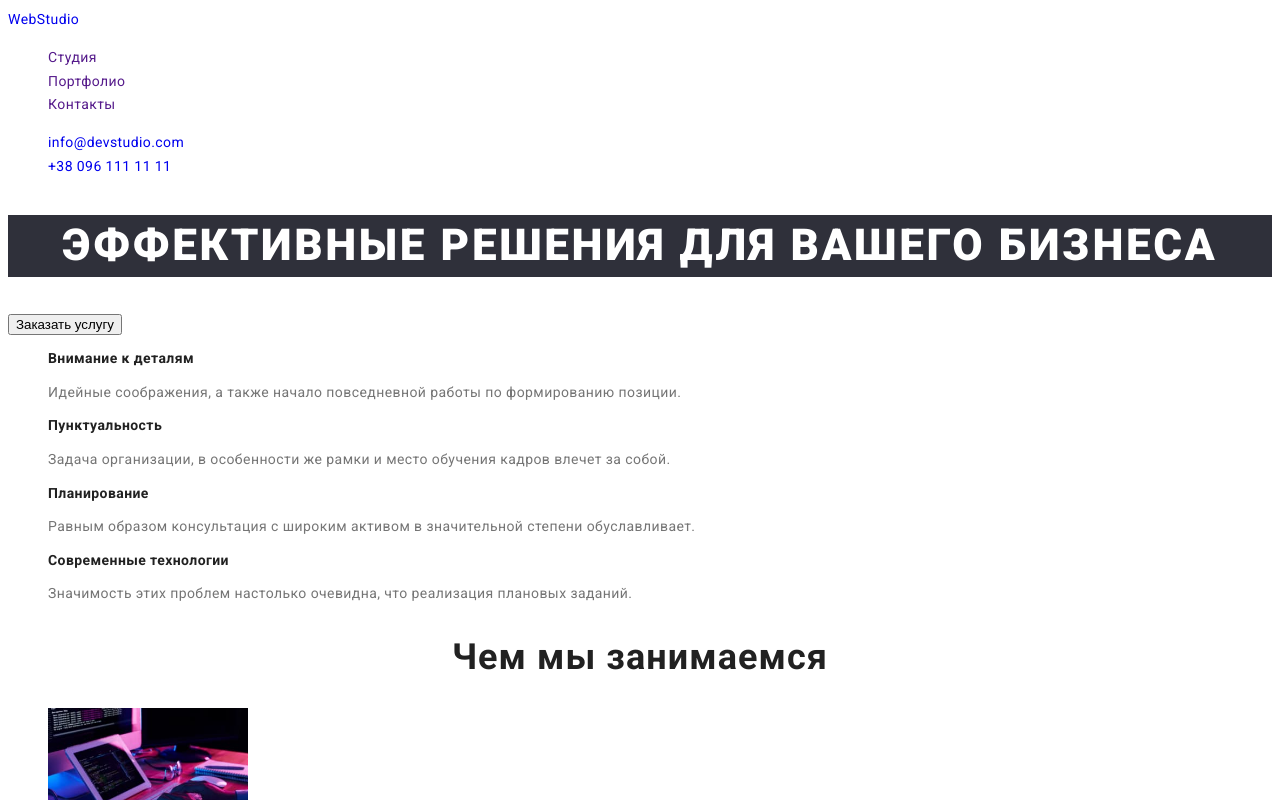
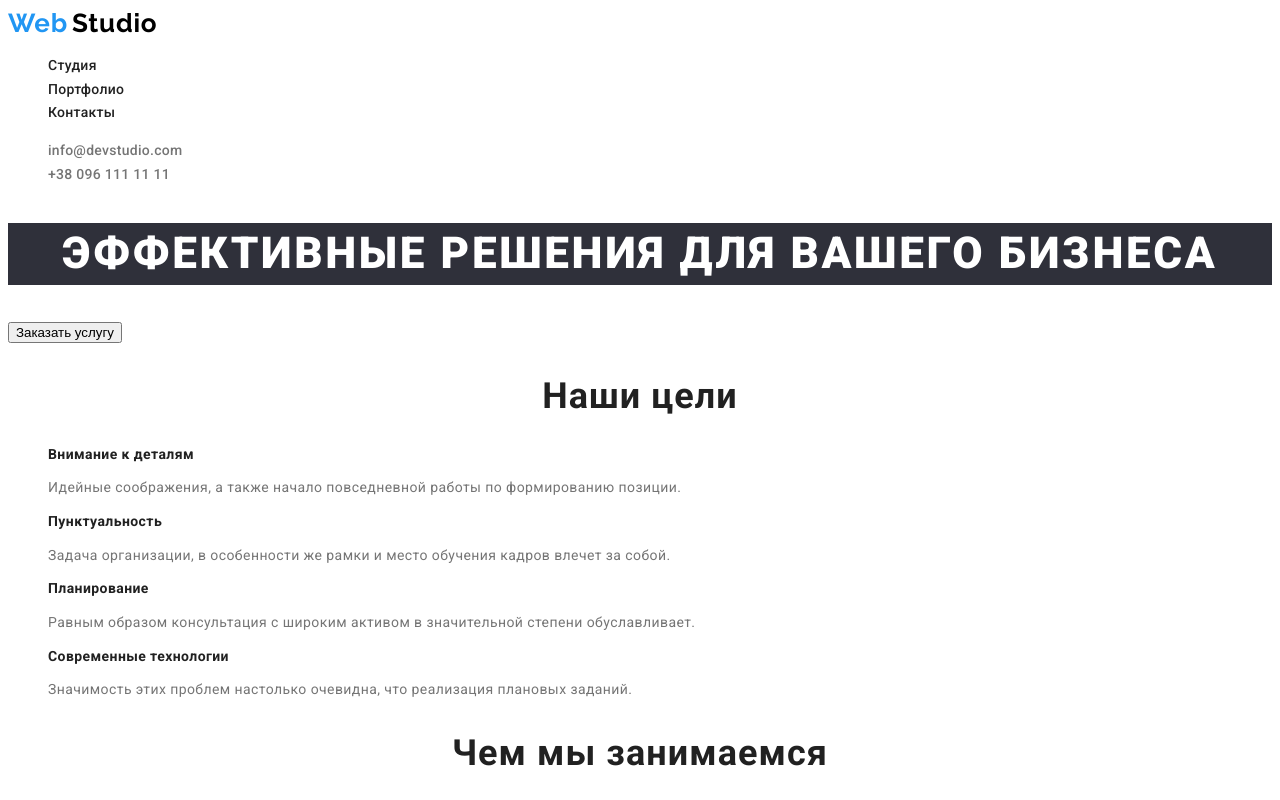
Before and after one commit to kbuhantsev/goit-markup-hw-02, a plain HTML site: page index.html in a window 1280 px wide. Shown: the top 800 px of the page. Drawn offline with Linux system fonts and the light colour scheme.

Commit message:
Закончил CSS

```diff
--- a/index.html
+++ b/index.html
@@ -16,53 +16,62 @@
   <body>
     <header class="header">
       <nav class="header-navigation">
-        <a href="/" class="text-logo"><span>Web</span><span>Studio</span></a>
+        <a href="./">
+          <span class="text-logo logo-left">Web</span>
+          <span class="text-logo">Studio</span>
+        </a>
         <ul class="navigation-list">
-          <li><a href="">Студия</a></li> <!--font-weight: 500;-->
-          <li><a href="">Портфолио</a></li>
-          <li><a href="">Контакты</a></li>
+          <li><a href="./" class="nav-refs">Студия</a></li>
+          <!--font-weight: 500;-->
+          <li><a href="./" class="nav-refs">Портфолио</a></li>
+          <li><a href="./" class="nav-refs">Контакты</a></li>
         </ul>
       </nav>
       <ul class="header-address">
-        <li><a href="mailto:info@devstudio.com">info@devstudio.com</a></li>
-        <li><a href="tel:+380961111111">+38 096 111 11 11</a></li>
+        <li>
+          <a href="mailto:info@devstudio.com" class="nav-refs"
+            >info@devstudio.com</a
+          >
+        </li>
+        <li>
+          <a href="tel:+380961111111" class="nav-refs">+38 096 111 11 11</a>
+        </li>
       </ul>
     </header>
 
     <main class="main">
       <!-- Герой -->
       <section class="header-slogan">
-        <h1 class="header-slogan-text">
-          Эффективные решения для вашего бизнеса
-        </h1>
+        <h1>Эффективные решения для вашего бизнеса</h1>
         <button type="button">Заказать услугу</button>
       </section>
       <!-- Цели -->
       <section class="hangs">
+        <h2>Наши цели</h2>
         <ul>
           <li>
-            <p class="article-title">Внимание к деталям</h3>
+            <h3 class="article-title">Внимание к деталям</h3>
             <p class="hangs-text">
               Идейные соображения, а также начало повседневной работы по
               формированию позиции.
             </p>
           </li>
           <li>
-            <p class="article-title">Пунктуальность</h3>
+            <h3 class="article-title">Пунктуальность</h3>
             <p class="hangs-text">
               Задача организации, в особенности же рамки и место обучения кадров
               влечет за собой.
             </p>
           </li>
           <li>
-            <p class="article-title">Планирование</h3>
+            <h3 class="article-title">Планирование</h3>
             <p class="hangs-text">
               Равным образом консультация с широким активом в значительной
               степени обуславливает.
             </p>
           </li>
           <li>
-            <p class="article-title">Современные технологии</h3>
+            <h3 class="article-title">Современные технологии</h3>
             <p class="hangs-text">
               Значимость этих проблем настолько очевидна, что реализация
               плановых заданий.
@@ -134,11 +143,16 @@
     </main>
 
     <footer class="footer">
-      <a href="/" class="text-logo"><span>Web</span><span>Studio</span></a>
+      <a href="./">
+        <span class="text-logo logo-left">Web</span>
+        <span class="text-logo logo-right">Studio</span>
+      </a>
       <address>
-        <p>г. Киев, пр-т Леси Украинки, 26</p>
-        <a href="mailto:info@devstudio.com">info@devstudio.com</a>
-        <a href="tel:+380961111111">+38 096 111 11 11</a>
+        <ul class="header-address">
+          <li>г. Киев, пр-т Леси Украинки, 26</li>
+          <li><a href="mailto:info@devstudio.com">info@devstudio.com</a></li>
+          <li><a href="tel:+380961111111">+38 096 111 11 11</a></li>
+        </ul>
       </address>
     </footer>
   </body>
--- a/styles/styles.css
+++ b/styles/styles.css
@@ -12,13 +12,6 @@ body {
   line-height: 1.7;
   letter-spacing: 0.03em;
   color: var(--primary-text-color);
-}
-
-.text-logo,
-.navigation-list a,
-.header-address a,
-.footer > address a {
-  text-decoration: none;
 }
 
 h1 {
@@ -46,6 +39,47 @@ ul > li {
   list-style-type: none;
 }
 
+.header-navigation a,
+.navigation-list a,
+.header-address a,
+.footer a {
+  text-decoration: none;
+}
+
+.text-logo {
+  font-family: "Raleway";
+  font-style: normal;
+  font-weight: 700;
+  font-size: 26px;
+  line-height: 1.2;
+  letter-spacing: 0.03em;
+  color: #000000;
+}
+
+.logo-left {
+  color: var(--accent-color);
+}
+
+.nav-refs {
+  font-weight: 500;
+  letter-spacing: 0.02em;
+  color: var(--title-color);
+}
+
+.nav-refs:hover,
+.nav-refs:focus {
+  color: var(--accent-color);
+}
+
+.header-address {
+  font-style: normal;
+}
+
+.header-address a {
+  font-style: normal;
+  color: var(--primary-text-color);
+}
+
 .article-title {
   font-weight: 700;
   font-size: 14px;
@@ -57,3 +91,16 @@ ul > li {
 .team-header.article-title {
   text-transform: uppercase;
 }
+
+.footer {
+  /* ВРЕМЕННО */
+  background-color: #2f303a;
+}
+
+.footer .logo-right {
+  color: var(--primary-white-color);
+}
+
+.footer .header-address {
+  color: #ffffff;
+}
```
